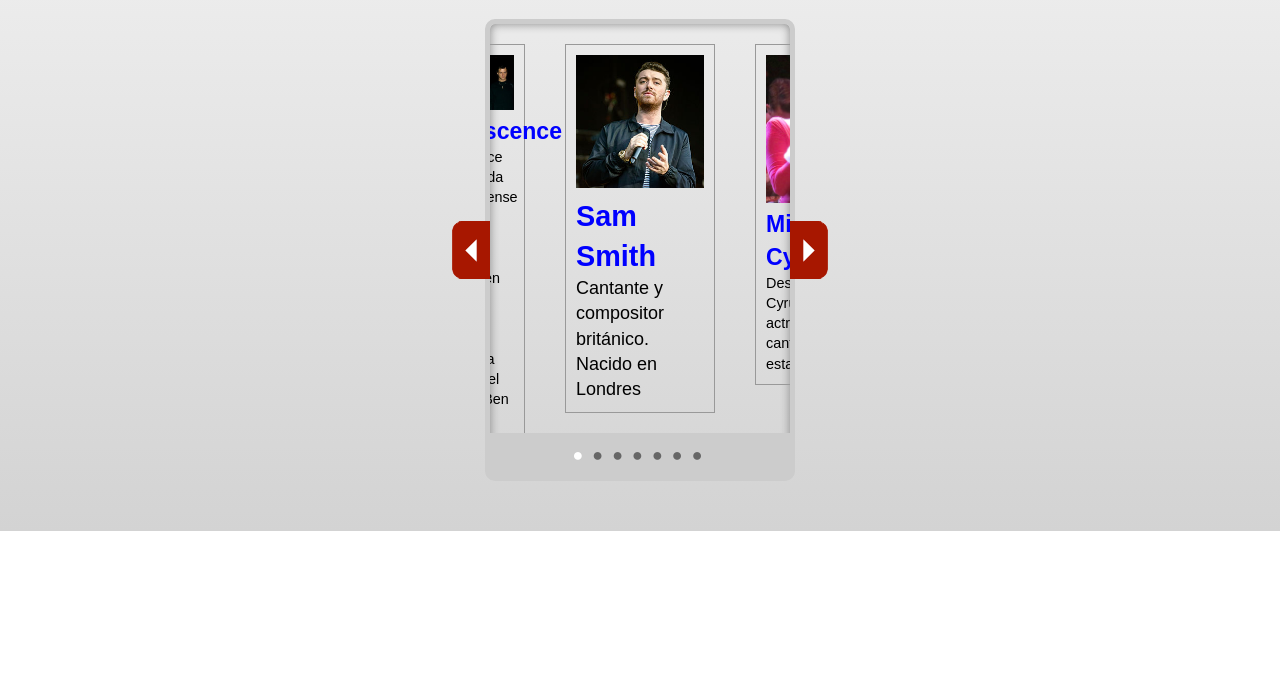
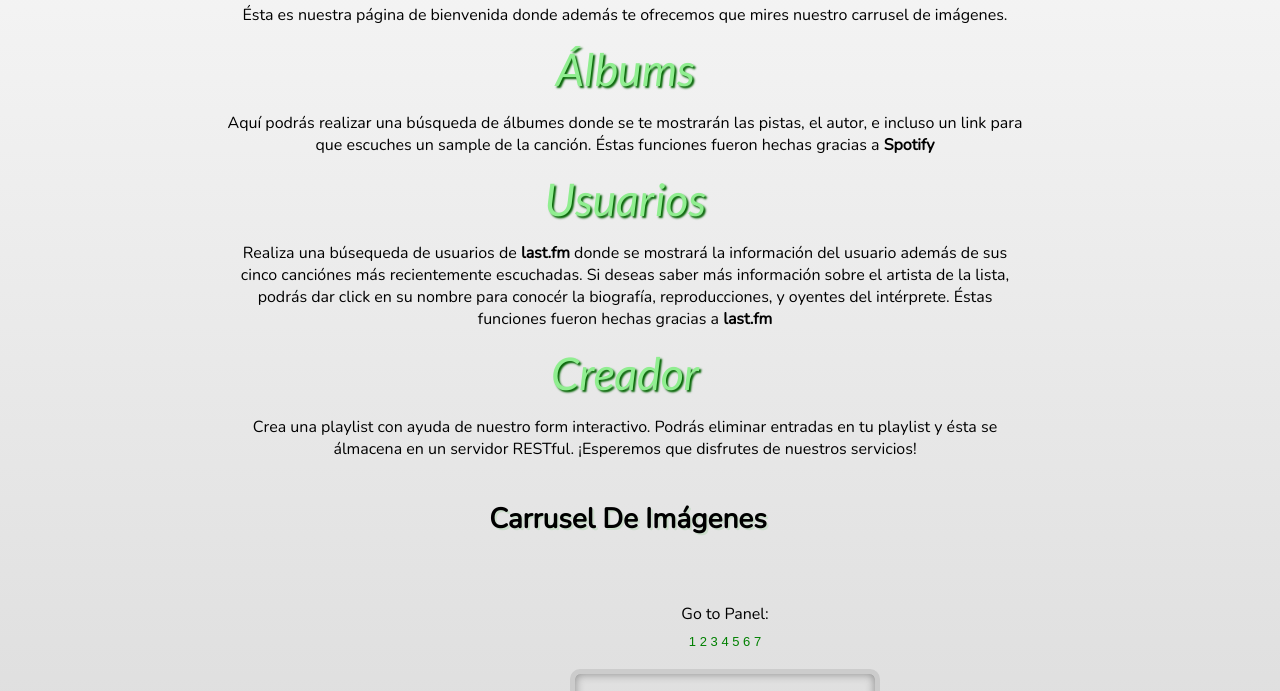
Before and after one commit to equipobenavidesfer/equipobenavidesfer.github.io, a plain HTML site: page index.html in a window 1280 px wide. Shown: the part 416-1107 px from the top of the page. Before the commit the page ends 947 px from the top, so only its background shows below. Drawn offline with nearby package versions, Linux system fonts and the light colour scheme; files whose address does not match are found by name.

Commit message:
Proyecto Final
Proyecto finalizado! Lástima que no pudimos acomodar el carrusel! Pero,
nadie es perfecto en esta vida

```diff
--- a/demo/demo.css
+++ b/demo/demo.css
@@ -1,5 +1,9 @@
 /* Moving Boxes demo CSS */
-
+html{
+width: 1250px;
+min-height: 800px;
+overflow: scroll;
+}
 /*Navbar start */
 
 
@@ -59,20 +63,28 @@ body{
   background: linear-gradient(white, lightgray)
 }
 
-
-
-
-
-@import url(http://fonts.googleapis.com/css?family=PT+Sans:400,700);
-
-* {
-  margin: 0;
-  padding: 0;
+#welcome{
+  min-height:400px;
+  width: 800px;
+  margin-left: auto;
+  margin-right: auto;
+  margin-top: 80px;
+  text-align: center;
 }
 
-body {
-  font: 16px/1.4 'PT Sans', sans-serif;
+#welcome p{
+  font-size: 16px;
+  color: black;
+  font-family: Nunito;
 }
+
+#welcome h1{
+font-size: 28px;
+color: black;
+text-shadow: 2px 2px #cdc;
+margin-left: 6px;
+}
+
 
 
 p{
@@ -89,6 +101,18 @@ h1{
   margin-top: 40px;
 }
 
+#welcome li{
+  font-family: lato;
+  color: lightgreen;
+  font-size: 45px;
+  text-shadow: 2px 2px 2px darkgreen;
+}
+
+li{
+  font-family: lato;
+  color: lightgreen;
+}
+
 #goto{
   margin-left: auto;
   margin-right: auto;
@@ -97,6 +121,10 @@ h1{
   font-family: Lato;
   margin-bottom: 8px;
 
+  .wrapper{
+    margin-right: 300px;
+
+  }
 
 }
 .demo-title {
@@ -133,6 +161,7 @@ h1{
 }
 #title img {
   border: 0;
+  margin: 8px;
 }
 
 /* Panel images */
@@ -145,7 +174,7 @@ h1{
 #slider-two .current img { /* height: 326px; */ }
 
 /* Panel links */
-.mb-inside a { color: #333; text-decoration: none; border-bottom: 1px dotted #ccc; font-family: Nunito; }
+.mb-inside a { color: black; text-decoration: none; border-bottom: 1px dotted #ccc; font-family: Nunito; }
 .mb-inside a:hover { border-bottom: 1px solid #999; }
 
 /* Add/remove panels buttons */
--- a/index.html
+++ b/index.html
@@ -33,19 +33,33 @@
 	</div>
 	<!--Navbar end-->
 
+<div id="welcome">
+<p>Hola, ésta es la página principal de Digital Jukebox. Te invitamos a que visites nuestras páginas interactivas.
+A continuación te damos una breve explicación de cada una de nuestras páginas: </p>
+<ul>
+	<li>Índice</li>
+	<p>Ésta es nuestra página de bienvenida donde además te ofrecemos que mires nuestro carrusel de imágenes.</p>
+	<li>Álbums</li>
+	<p>Aquí podrás realizar una búsqueda de álbumes donde se te mostrarán las pistas, el autor, e incluso un link
+		para que escuches un sample de la canción. Éstas funciones fueron hechas gracias a <b>Spotify</b></p>
+	<li>Usuarios</li>
+	<p>Realiza una búsequeda de usuarios de <b>last.fm</b> donde se mostrará la información del usuario además de sus
+		cinco canciónes más recientemente escuchadas. Si deseas saber más información sobre el artista de la lista,
+		podrás dar click en su nombre para conocér la biografía, reproducciones, y oyentes del intérprete. Éstas funciones
+		fueron hechas gracias a <b>last.fm</b></p>
+		<li>Creador</li>
+		<p>Crea una playlist con ayuda de nuestro form interactivo. Podrás eliminar entradas en tu playlist y ésta se álmacena
+			en un servidor RESTful. ¡Esperemos que disfrutes de nuestros servicios!</p>
+</ul>
+
+
 <h1> Carrusel De Imágenes </h1>
 
 <div class="wrapper">
 
-
-
-
 	<div id="page"><div class="inner_copy"></div>
 	<div class="dlinks">
 			<p id="goto" >Go to Panel:</p> <span></span>
-
-			<button class="add">&nbsp;Add Panel&nbsp;</button>
-			<button class="remove">&nbsp;Remove Panel&nbsp;</button>
 		</div>
 
 		<!-- Slider #1 -->
@@ -95,6 +109,5 @@
 
 		</ul>
 	</div>
-
 </body>
 </html>
```
Also changed, not shown: css/creador.css (+8 -2 lines).
